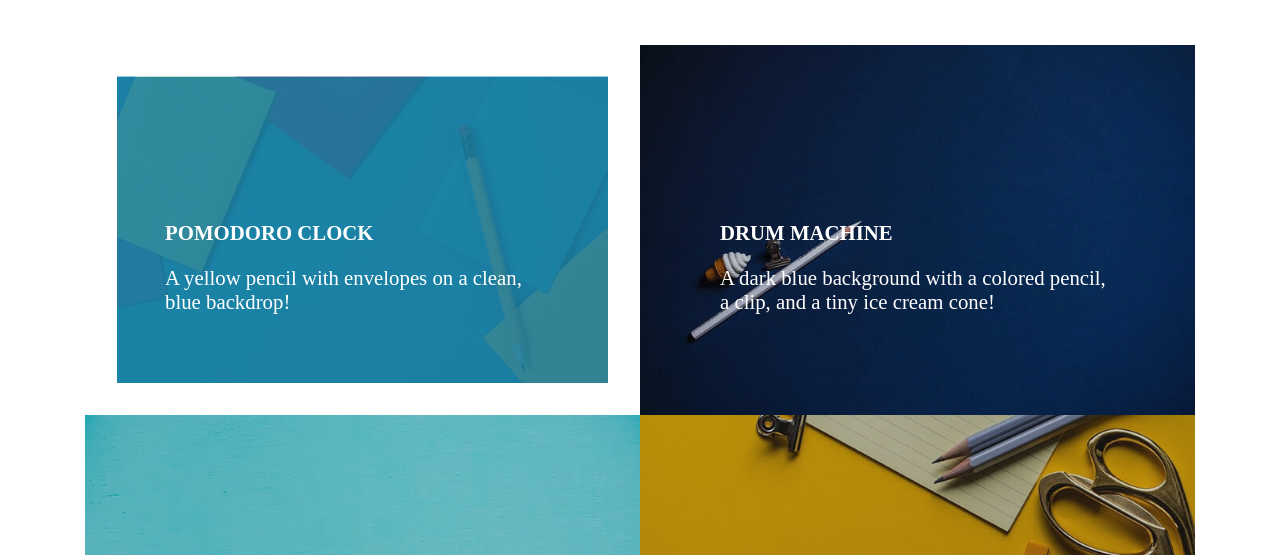
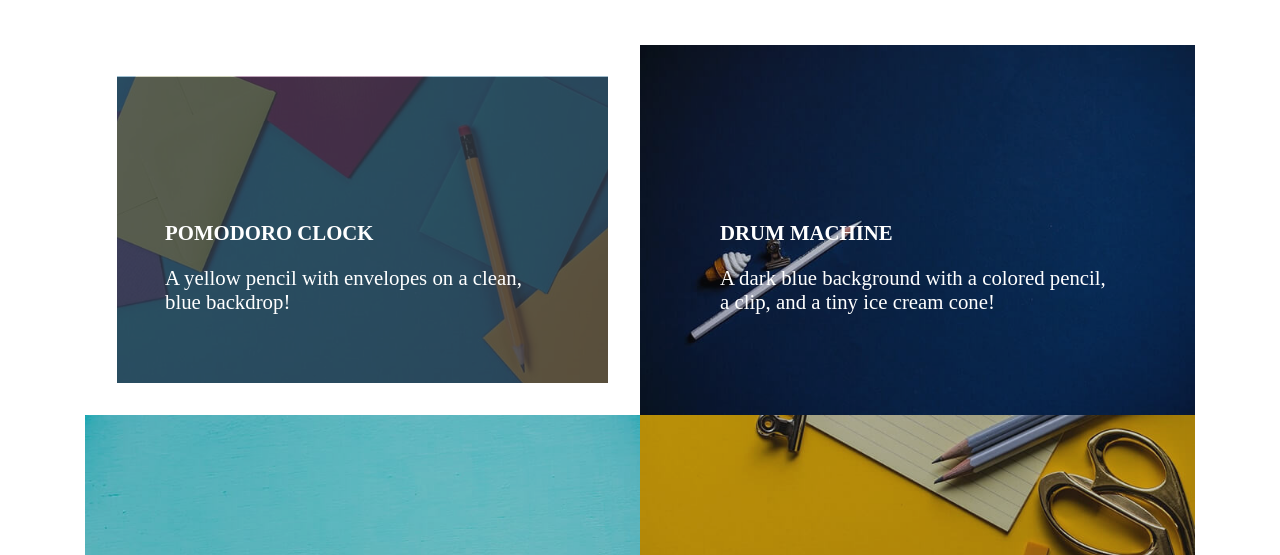
Before and after one commit to MarkusTryban/portfolio-blog, a Gatsby site: page /portfolio in a window 1280 px wide. In both pictures the pointer is over the element 362 px from the left and 437 px from the top of the page. Shown: the part 208-763 px from the top of the page. Built offline with nearby package versions, Linux system fonts and the light colour scheme; Gatsby itself is replaced by a stand-in of ours.

Commit message:
Update caption backgroun-color

```diff
--- a/src/pages/portfolio.scss
+++ b/src/pages/portfolio.scss
@@ -158,7 +158,7 @@ img {
         clip-path: inset(2rem);
       }
       .caption {
-        background-color: fade-out(#1d809f, 0.1);
+        background-color: fade-out(#343a40, 0.2);
         -webkit-clip-path: inset(2rem);
         clip-path: inset(2rem);
       }
```
